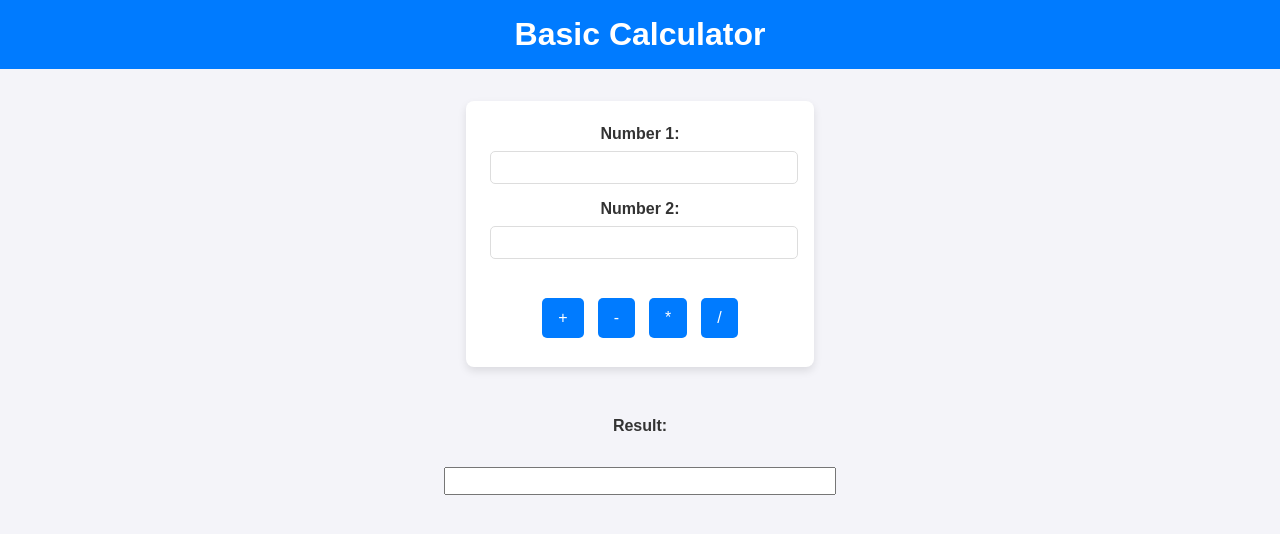
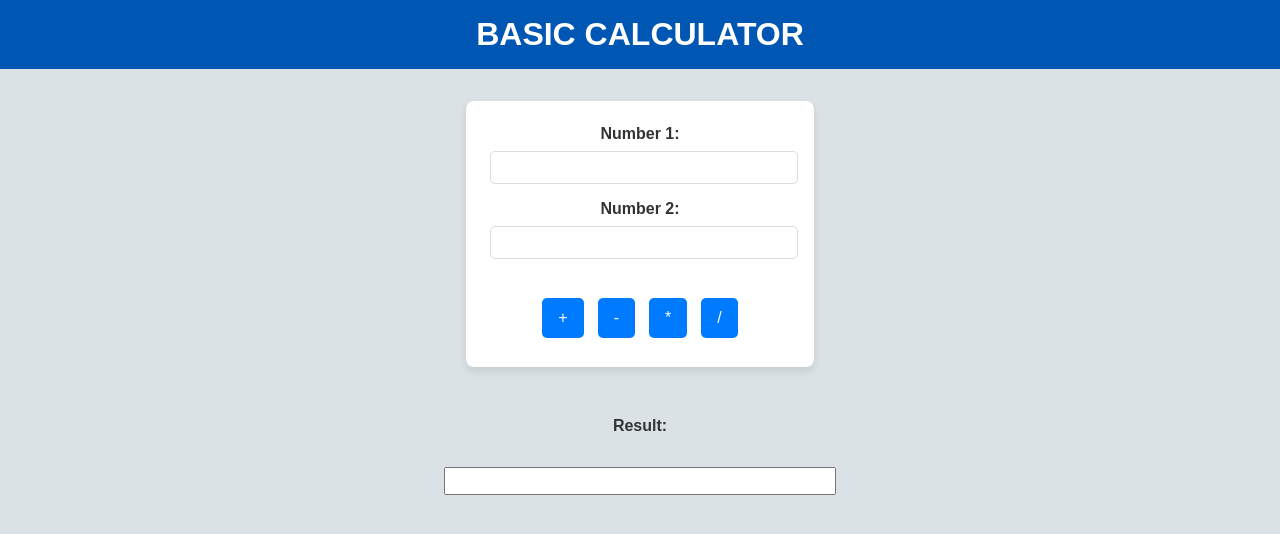
Before and after one commit to Varniah88/SIT725, a website: page SIT725-2.2P/public/index.html in a window 1280 px wide. Drawn offline with Linux system fonts and the light colour scheme.

Commit message:
2.2P final code 1

```diff
--- a/SIT725-2.2P/public/index.html
+++ b/SIT725-2.2P/public/index.html
@@ -48,7 +48,7 @@
     </script>
 </head>
 <body>
-    <h1>Basic Calculator</h1>
+    <h1>BASIC CALCULATOR</h1>
     <form>
         <label for="num1">Number 1:</label>
         <input type="number" id="num1" required>
--- a/SIT725-2.2P/public/style.css
+++ b/SIT725-2.2P/public/style.css
@@ -1,7 +1,7 @@
 /* General Styling */
 body {
     font-family: Arial, sans-serif;
-    background-color: #f4f4f9;
+    background-color: #dae2e5;
     color: #333;
     text-align: center;
     margin: 0;
@@ -9,7 +9,7 @@ body {
 }
 
 h1 {
-    background-color: #007bff;
+    background-color: #0056b3;
     color: white;
     padding: 1rem;
     margin: 0;
@@ -51,7 +51,7 @@ button {
 }
 
 button:hover {
-    background-color: #0056b3;
+    background-color: #113a54;
 }
 
 .output {
```
